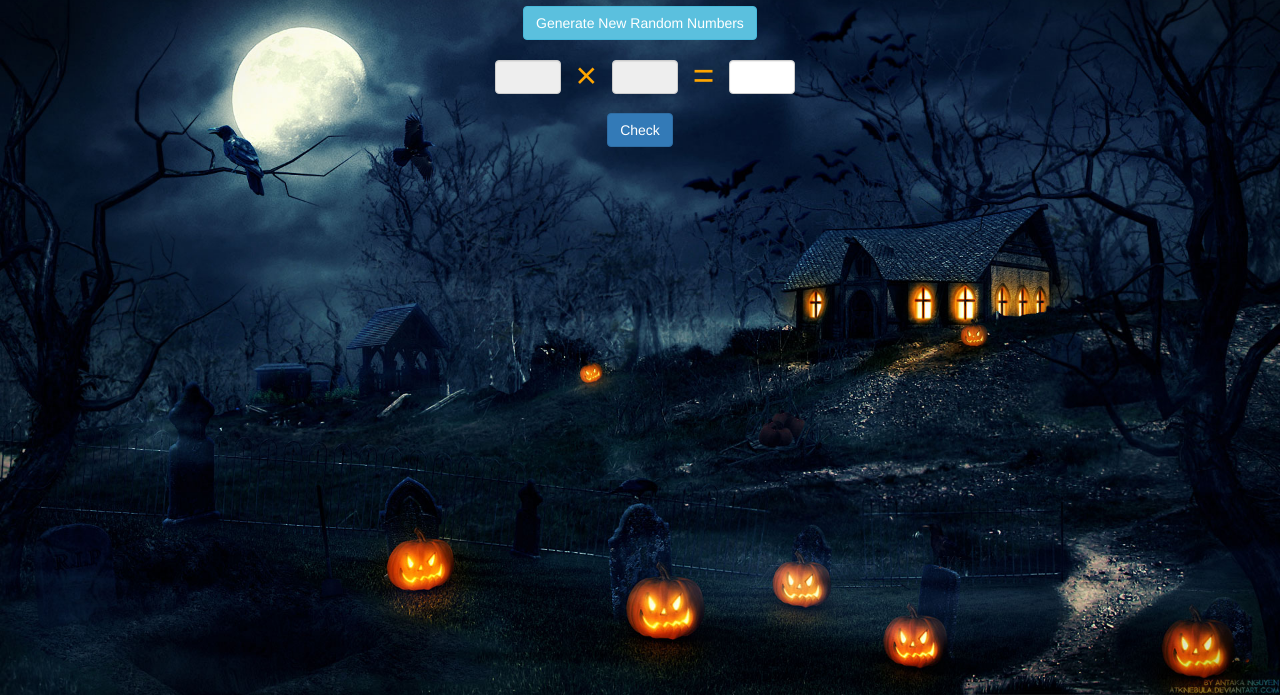
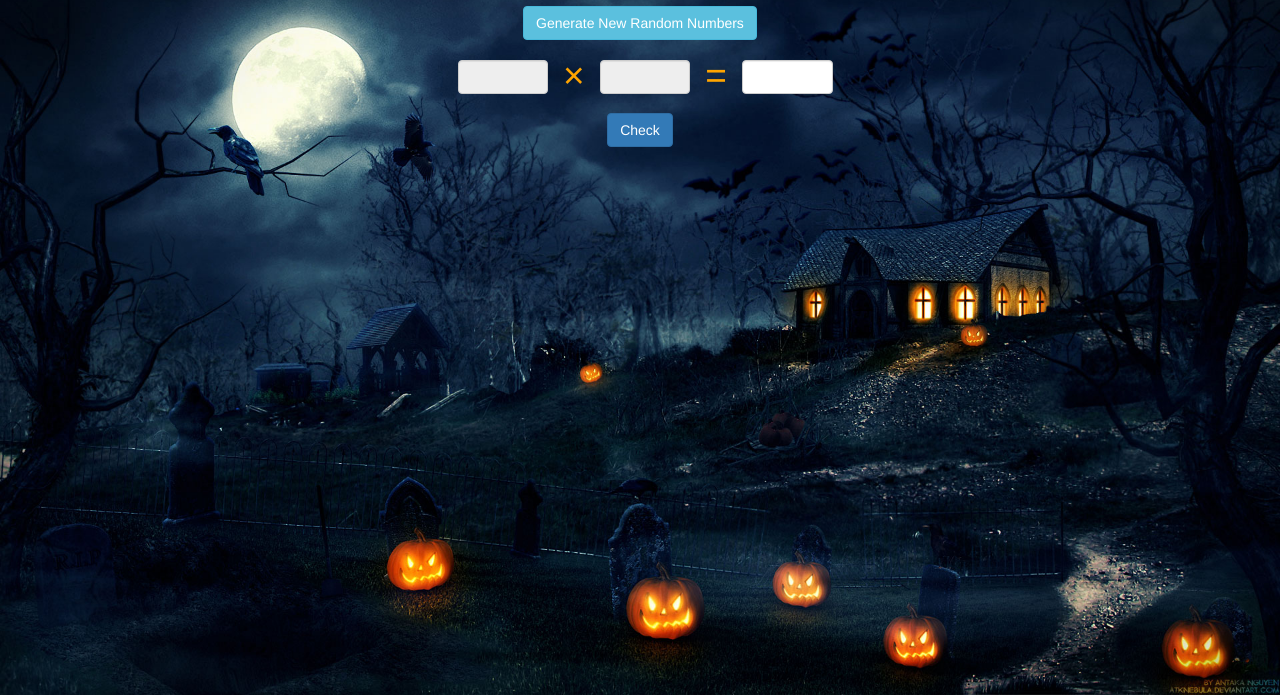
Before and after one commit to edgar1140/Halloween_Math_Game, a website: page src/pages/index/index.html in a window 1280 px wide. Shown: the part 105-800 px from the top of the page. Drawn offline with nearby package versions, Linux system fonts and the light colour scheme; a web font is replaced by a local one.

```diff
--- a/src/pages/index/index.html
+++ b/src/pages/index/index.html
@@ -17,7 +17,7 @@
     <title>Halloween Math Game</title>
     <style>
         body {
-            background: url(../../../src/lib/halloween.jpg);
+            background: url(../../lib/halloween.jpg);
             background-attachment: fixed;
             background-size: 100%;
             background-size: cover;
@@ -39,6 +39,7 @@
             margin: 5px;
             padding: 5px;
             padding-left: 15px;
+            min-width: 20px;
         }
 
         input {
@@ -68,7 +69,7 @@
     <button id="randNums" class="btn btn-info" onclick="genRandomNums()">Generate New Random Numbers</button>
     <br>
 </center>
-<table width="300" align="center">
+<table width="375" align="center">
     <tr>
         <td>
             <div class="form-group">
```
Also changed, not shown: dist/index/index.html.
